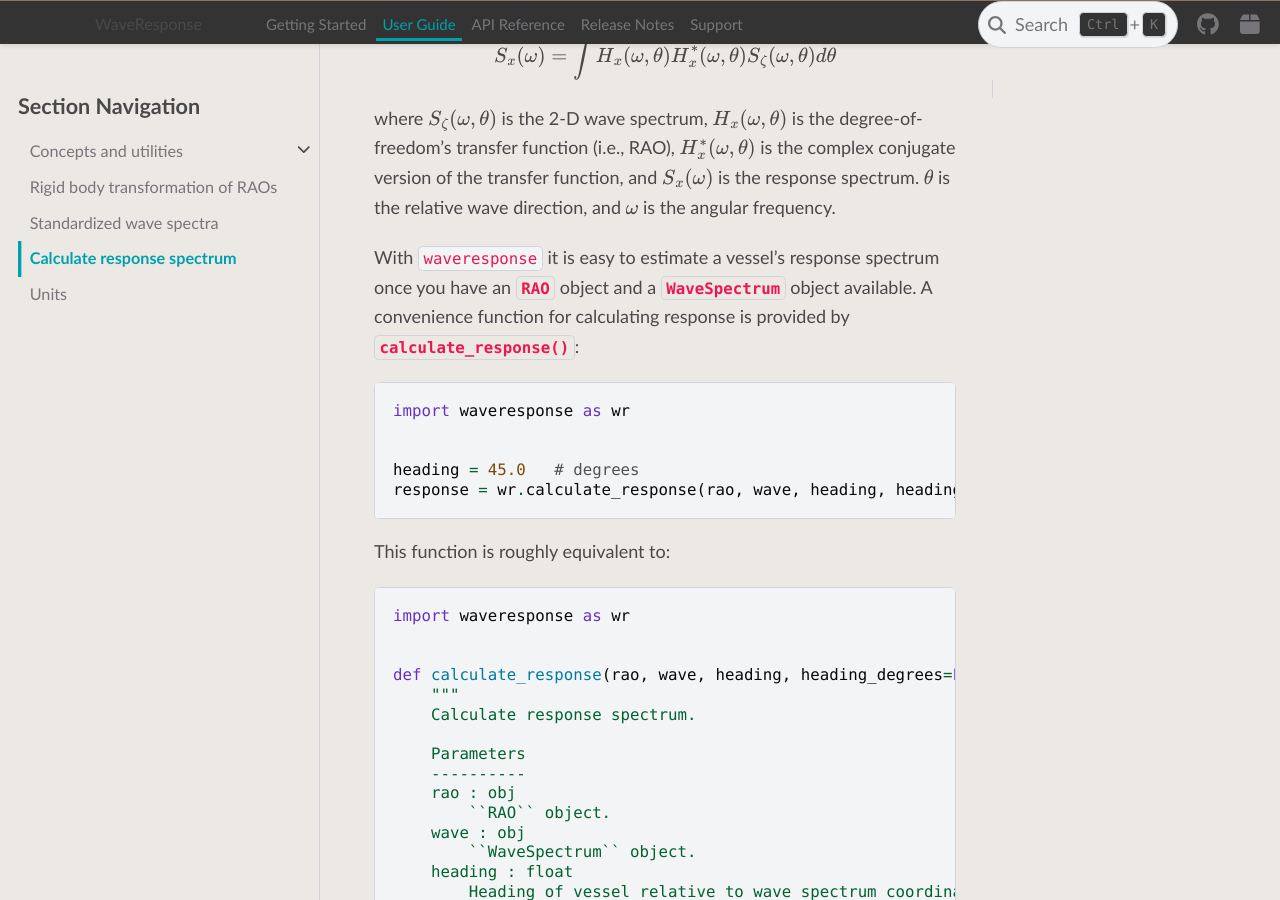
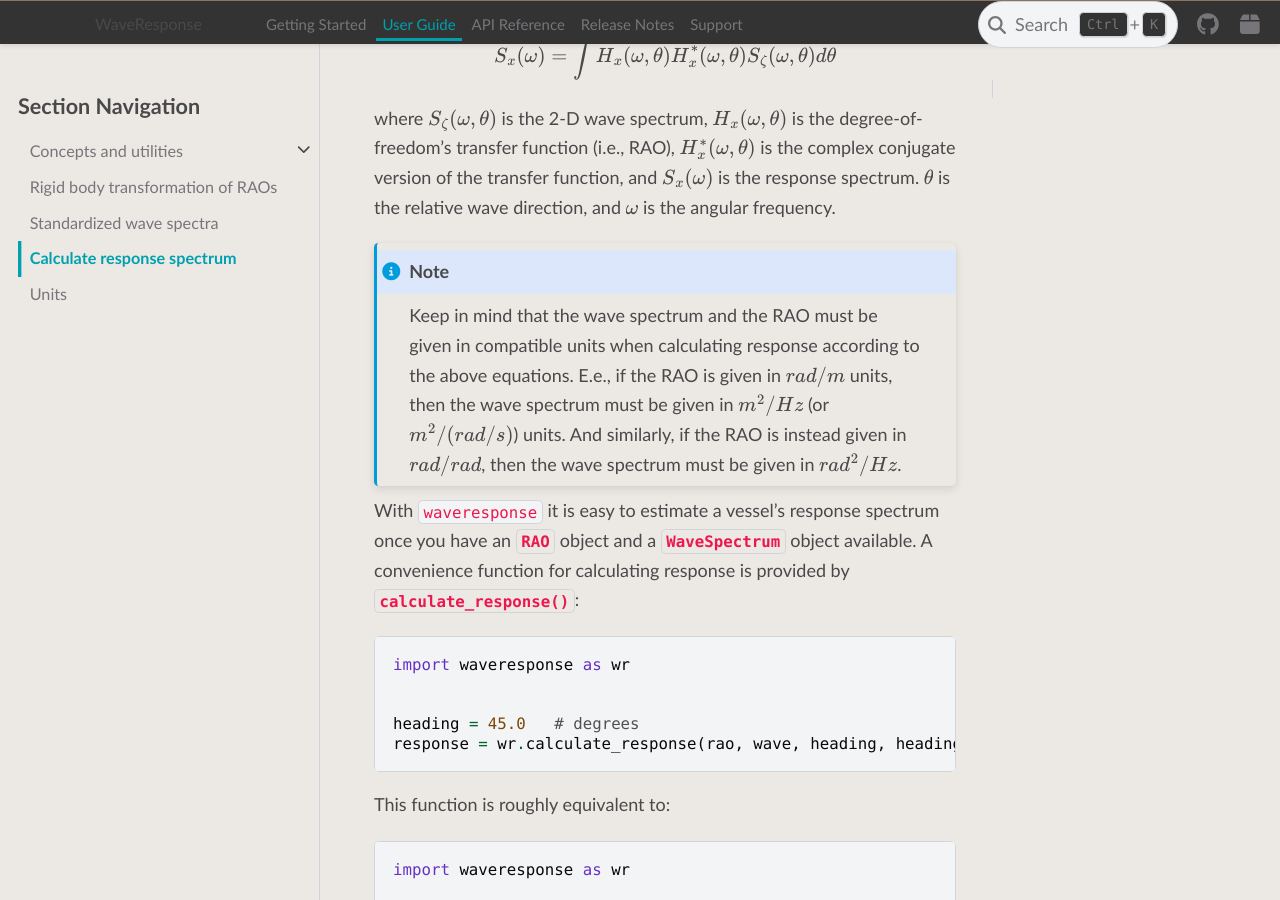
Before and after one commit to 4Subsea/waveresponse-python, a Sphinx documentation site: the page built from docs/user_guide/calculate_response.rst, in a window 1280 px wide and 900 px high, scrolled down 360 px. Built offline with Sphinx 7.4.7 and the PyData theme 0.15.4, drawn with Linux system fonts in a browser that asks for light colours.

Commit message:
add note in calculate response

```diff
--- a/docs/user_guide/calculate_response.rst
+++ b/docs/user_guide/calculate_response.rst
@@ -17,6 +17,13 @@ is the degree-of-freedom's transfer function (i.e., RAO), :math:`H_x^{*}(\omega,
 is the complex conjugate version of the transfer function, and :math:`S_x(\omega)`
 is the response spectrum. :math:`\theta` is the relative wave direction, and :math:`\omega`
 is the angular frequency.
+
+.. note::
+    Keep in mind that the wave spectrum and the RAO must be given in compatible
+    units when calculating response according to the above equations. E.e., if the
+    RAO is given in :math:`rad/m` units, then the wave spectrum must be given in
+    :math:`m^2/Hz` (or :math:`m^2/(rad/s)`) units. And similarly, if the RAO is instead
+    given in :math:`rad/rad`, then the wave spectrum must be given in :math:`rad^2/Hz`.
 
 With ``waveresponse`` it is easy to estimate a vessel's response spectrum once
 you have an :class:`~waveresponse.RAO` object and a :class:`~waveresponse.WaveSpectrum`
```
Also changed, not shown: docs/user_guide/units.rst (+10 -4 lines).
